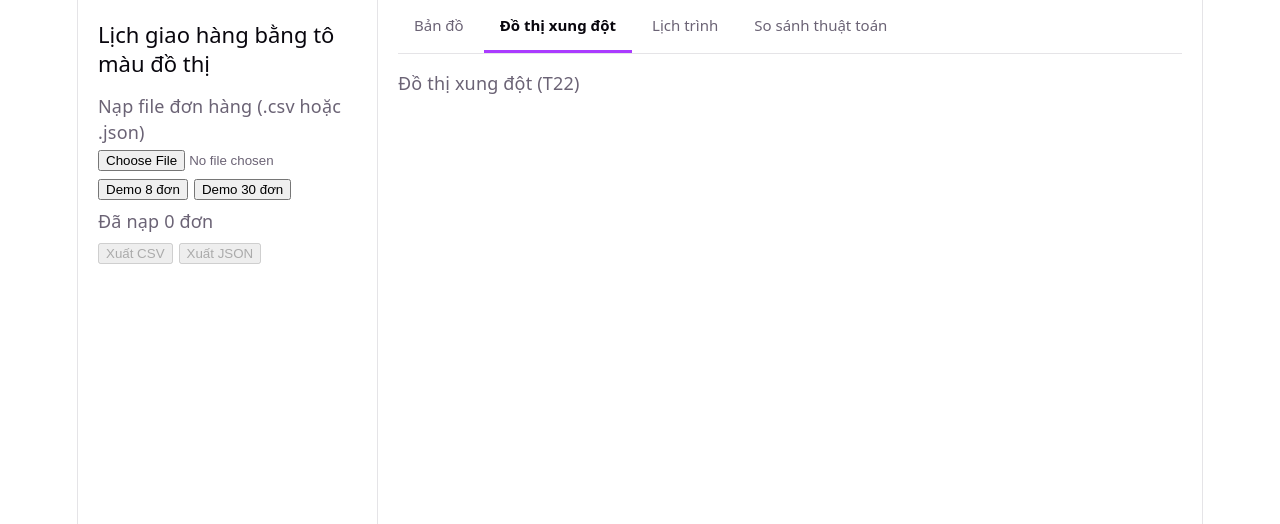
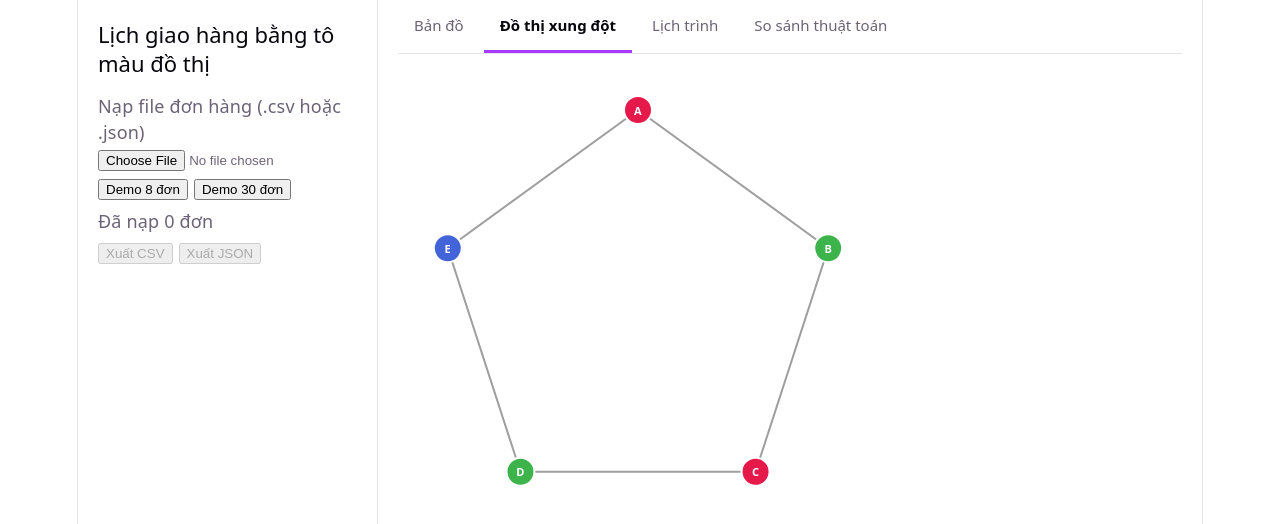
Before and after one commit to viethoang234-se/GraphColoring-Shipper-2H2KP, a React (Vite) app: page / in a window 1280 px wide. Both pictures are taken after a click on the button "Đồ thị xung đột". Shown: the top 524 px of the page. Built offline with nearby package versions, Linux system fonts and the light colour scheme.

Commit message:
T22: Màn hình đồ thị xung đột (#14)

```diff
--- a/src/App.tsx
+++ b/src/App.tsx
@@ -1,6 +1,7 @@
 import { useState, type ChangeEvent } from 'react';
 import './App.css';
-import type { Order } from './core/types';
+import type { ConflictGraph, Order } from './core/types';
+import { ConflictGraphView } from './ui/ConflictGraphView';
 import { ordersToCsv, parseOrdersCsv, parseOrdersJson } from './ui/io';
 // ?raw: Vite nạp nội dung file dưới dạng chuỗi, rồi đọc bằng parseOrdersJson như một file người dùng chọn
 import demo8 from './data/demo-8.json?raw';
@@ -11,6 +12,26 @@ const DEMOS = [
   { label: 'Demo 8 đơn', text: demo8 },
   { label: 'Demo 30 đơn', text: demo30 },
 ];
+
+// Dữ liệu giả cho T22 (theo sổ tay): chu trình 5 đỉnh 0-1-2-3-4-0. Sẽ thay bằng kết quả runPipeline ở Việc 6.
+const FAKE_GRAPH: ConflictGraph = {
+  adj: [
+    [1, 4],
+    [0, 2],
+    [1, 3],
+    [2, 4],
+    [3, 0],
+  ],
+  reasons: {
+    '0-1': ['thoi-gian'],
+    '1-2': ['khoang-cach'],
+    '2-3': ['loai-hang'],
+    '3-4': ['thoi-gian', 'khoang-cach'],
+    '0-4': ['loai-hang'],
+  },
+};
+const FAKE_LABELS = ['A', 'B', 'C', 'D', 'E'];
+const FAKE_COLORS = [0, 1, 0, 1, 2];
 
 type Tab = 'map' | 'conflict' | 'schedule' | 'compare';
 
@@ -108,7 +129,7 @@ export default function App() {
           ))}
         </nav>
         {tab === 'map' && <p>Bản đồ (TV3 làm ở T21)</p>}
-        {tab === 'conflict' && <p>Đồ thị xung đột (T22)</p>}
+        {tab === 'conflict' && <ConflictGraphView graph={FAKE_GRAPH} labels={FAKE_LABELS} colors={FAKE_COLORS} />}
         {tab === 'schedule' && <p>Lịch trình (T23)</p>}
         {tab === 'compare' && <p>So sánh thuật toán (T27)</p>}
       </main>
--- /dev/null
+++ b/src/ui/ConflictGraphView.tsx
@@ -0,0 +1,75 @@
+import type { ConflictGraph } from '../core/types';
+import { circleLayout } from './layout';
+import { colorOf } from './palette';
+
+interface Props {
+  graph: ConflictGraph;
+  labels: string[]; // id của đơn, theo thứ tự đỉnh
+  colors: number[]; // màu từng đỉnh, -1 = chưa tô
+  highlight?: number; // đỉnh đang được tô (animation T26 dùng)
+}
+
+/** Tên tiếng Việt của lý do xung đột, hiện khi di chuột lên cạnh. */
+const REASON_TEXT: Record<string, string> = {
+  'thoi-gian': 'thời gian',
+  'khoang-cach': 'khoảng cách',
+  'loai-hang': 'loại hàng',
+};
+
+export function ConflictGraphView({ graph, labels, colors, highlight }: Props) {
+  const size = 480;
+  const pts = circleLayout(graph.adj.length, size / 2, size / 2, size / 2 - 40);
+
+  // Gom các cạnh, mỗi cạnh chỉ lấy một lần với i < j (vì adj[i] có j thì adj[j] cũng có i)
+  const edges: [number, number][] = [];
+  graph.adj.forEach((neighbors, i) => {
+    for (const j of neighbors) if (i < j) edges.push([i, j]);
+  });
+
+  return (
+    <svg viewBox={`0 0 ${size} ${size}`} width="100%" style={{ maxWidth: size }}>
+      {/* Vẽ cạnh trước: trong SVG cái vẽ sau nằm đè lên cái vẽ trước, nên đỉnh sẽ nằm trên cạnh */}
+      {edges.map(([i, j]) => {
+        const reasons = (graph.reasons[`${i}-${j}`] ?? []).map((r) => REASON_TEXT[r] ?? r).join(', ');
+        return (
+          <line
+            key={`${i}-${j}`}
+            x1={pts[i].x}
+            y1={pts[i].y}
+            x2={pts[j].x}
+            y2={pts[j].y}
+            stroke="#9e9e9e"
+            strokeWidth={2}
+          >
+            <title>{`${labels[i]} – ${labels[j]}: ${reasons}`}</title>
+          </line>
+        );
+      })}
+
+      {/* Vẽ đỉnh: hình tròn tô màu theo colors[i], nhãn là id của đơn */}
+      {pts.map((p, i) => (
+        <g key={i}>
+          <circle
+            cx={p.x}
+            cy={p.y}
+            r={14}
+            fill={colorOf(colors[i] ?? -1)}
+            stroke={i === highlight ? '#000' : '#fff'}
+            strokeWidth={i === highlight ? 4 : 2}
+          />
+          <text
+            x={p.x}
+            y={p.y}
+            textAnchor="middle"
+            dominantBaseline="central"
+            fontSize={11}
+            fontWeight={600}
+            fill="#fff"
+          >
+            {labels[i]}
+          </text>
+        </g>
+      ))}
+    </svg>
+  );
+}
--- /dev/null
+++ b/src/ui/layout.ts
@@ -0,0 +1,16 @@
+export interface Point {
+  x: number;
+  y: number;
+}
+
+/** n điểm chia đều trên vòng tròn tâm (cx, cy) bán kính r; điểm 0 ở trên cùng, đi theo chiều kim đồng hồ. */
+export function circleLayout(n: number, cx: number, cy: number, r: number): Point[] {
+  const points: Point[] = [];
+  for (let i = 0; i < n; i++) {
+    // Góc của đỉnh i: bắt đầu từ -π/2 (trên cùng), mỗi đỉnh cách nhau 2π/n.
+    // Trong SVG trục y hướng xuống, nên góc tăng dần là đi theo chiều kim đồng hồ.
+    const theta = -Math.PI / 2 + (2 * Math.PI * i) / n;
+    points.push({ x: cx + r * Math.cos(theta), y: cy + r * Math.sin(theta) });
+  }
+  return points;
+}
```
Also changed, not shown: 1 other file (tests, documents, lock files or other folders).
